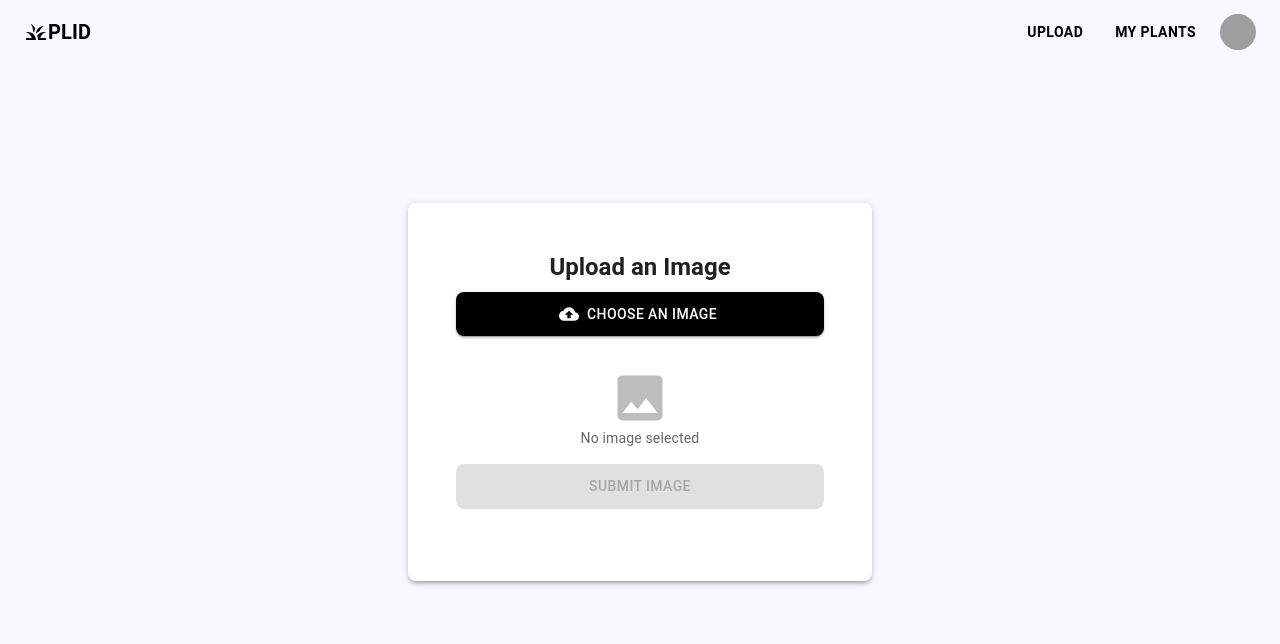
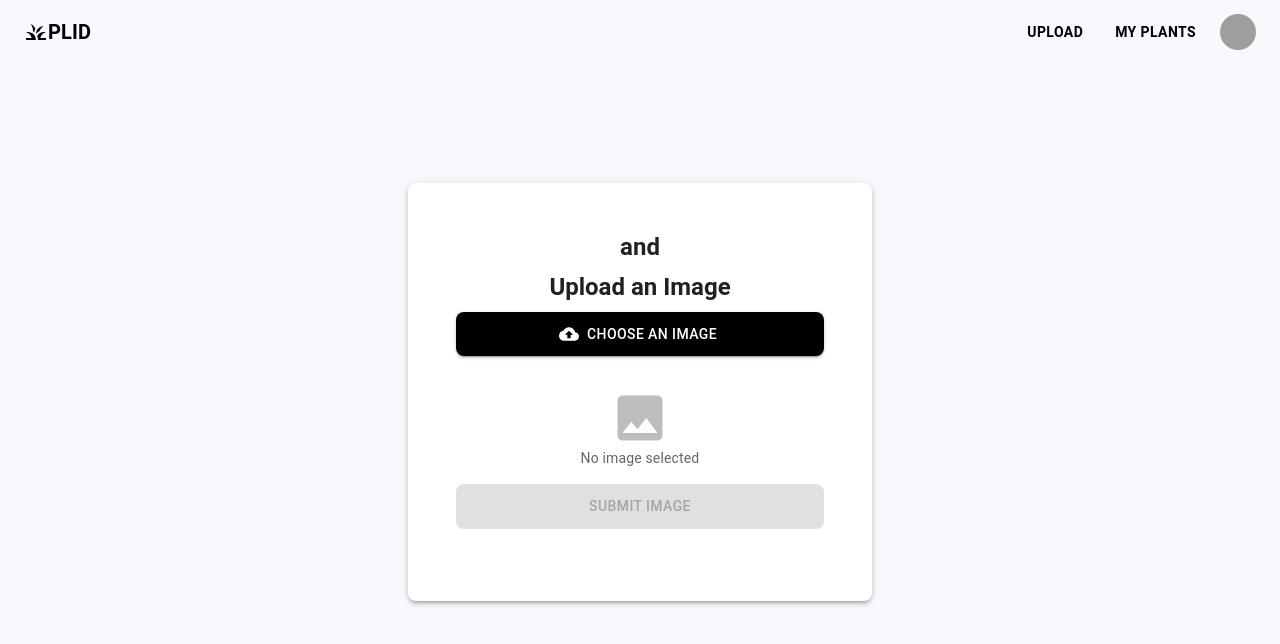
Before and after one commit to FarisMulao/tigerhacks-2024, a React (Create React App) app in the folder frontend/: page /upload in a window 1280 px wide. Shown: the top 644 px of the page. Built offline with nearby package versions, Linux system fonts and the light colour scheme; no server answers; grey boxes are pictures that could not be loaded.

Commit message:
basic auth0 test

```diff
--- a/frontend/src/App.tsx
+++ b/frontend/src/App.tsx
@@ -10,7 +10,10 @@ import { useEffect, useState } from "react";
 
 function App() {
   const [user, setUser] = useState<any | null>(null);
-  const [userInfo, setUserInfo] = useState<any | null>(null);
+  const [userInfo, setUserInfo] = useState<{
+    email: string;
+    name: string;
+  } | null>(null);
   const [userName, setUserName] = useState<any | null>(null);
 
   async function getUserInfo() {
@@ -58,7 +61,15 @@ function App() {
           path="/myplants"
           element={<PersonalPlantsPage></PersonalPlantsPage>}
         />
-        <Route path="/upload" element={<UploadPage></UploadPage>} />
+        <Route
+          path="/upload"
+          element={
+            <UploadPage
+              email={userInfo?.email}
+              name={userInfo?.name}
+            ></UploadPage>
+          }
+        />
         <Route path="/signup" element={<SignUpPage></SignUpPage>} />
         <Route path="/login" element={<LogInPage></LogInPage>} />
       </Routes>
--- a/frontend/src/pages/UploadPage.tsx
+++ b/frontend/src/pages/UploadPage.tsx
@@ -5,7 +5,10 @@ import ImageIcon from "@mui/icons-material/Image";
 import Navbar from "../components/Navbar";
 import { useNavigate } from "react-router-dom";
 
-interface Props {}
+interface Props {
+  email?: string;
+  name?: string;
+}
 
 const plantData = [
   {
@@ -90,7 +93,7 @@ const plantData = [
   },
 ];
 
-function UploadPage(props: Props) {
+function UploadPage({ email, name }: Props) {
   const [selectedImage, setSelectedImage] = useState<File | null>(null);
   const [preview, setPreview] = useState<string | null>(null);
   const [plantID, setPlantID] = useState<number | null>(null);
@@ -175,6 +178,14 @@ function UploadPage(props: Props) {
           }}
         >
           <CardContent>
+            <Typography
+              variant="h5"
+              align="center"
+              fontWeight="bold"
+              gutterBottom
+            >
+              {name} and {email}
+            </Typography>
             <Typography
               variant="h5"
               align="center"
```
